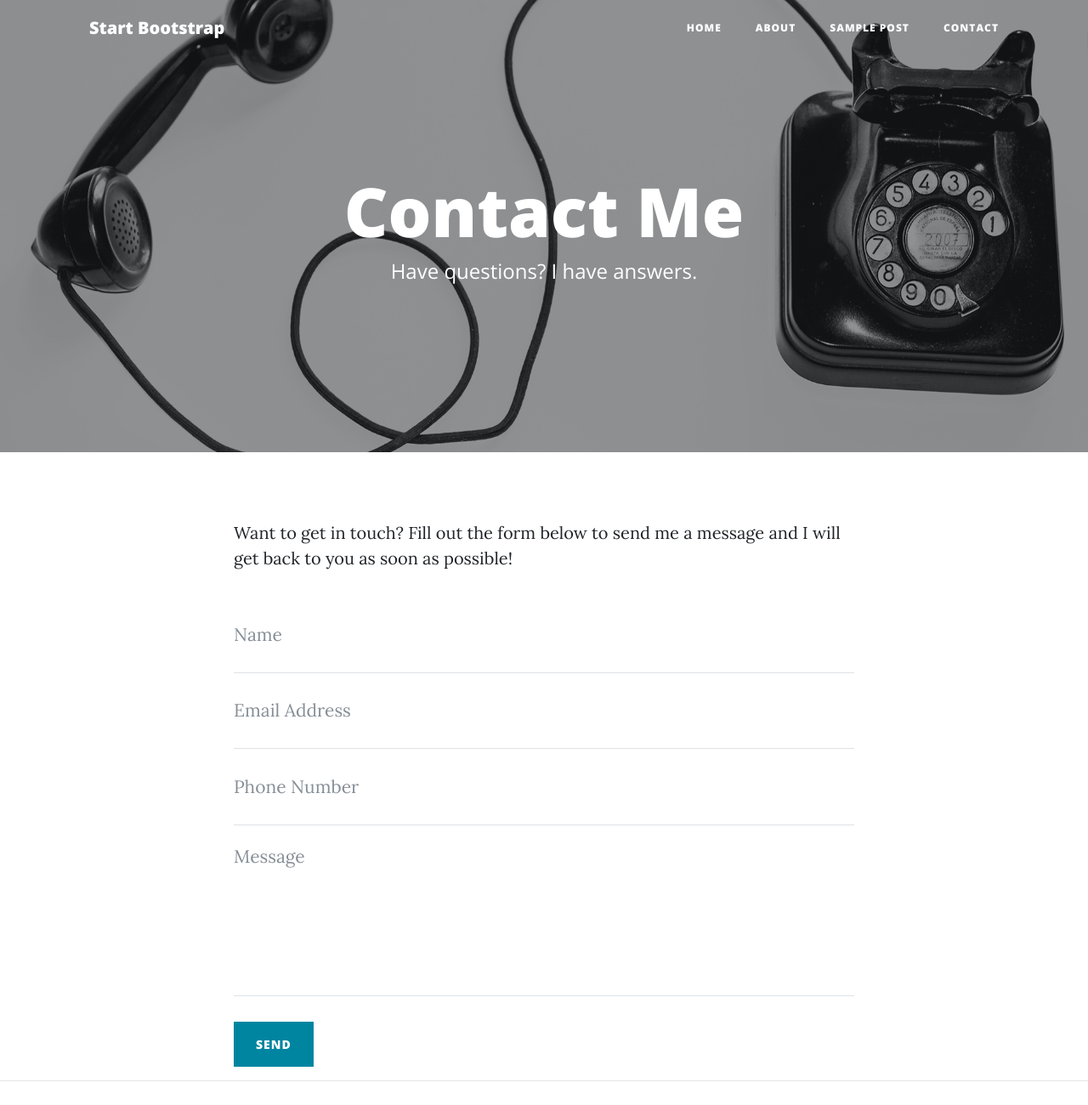
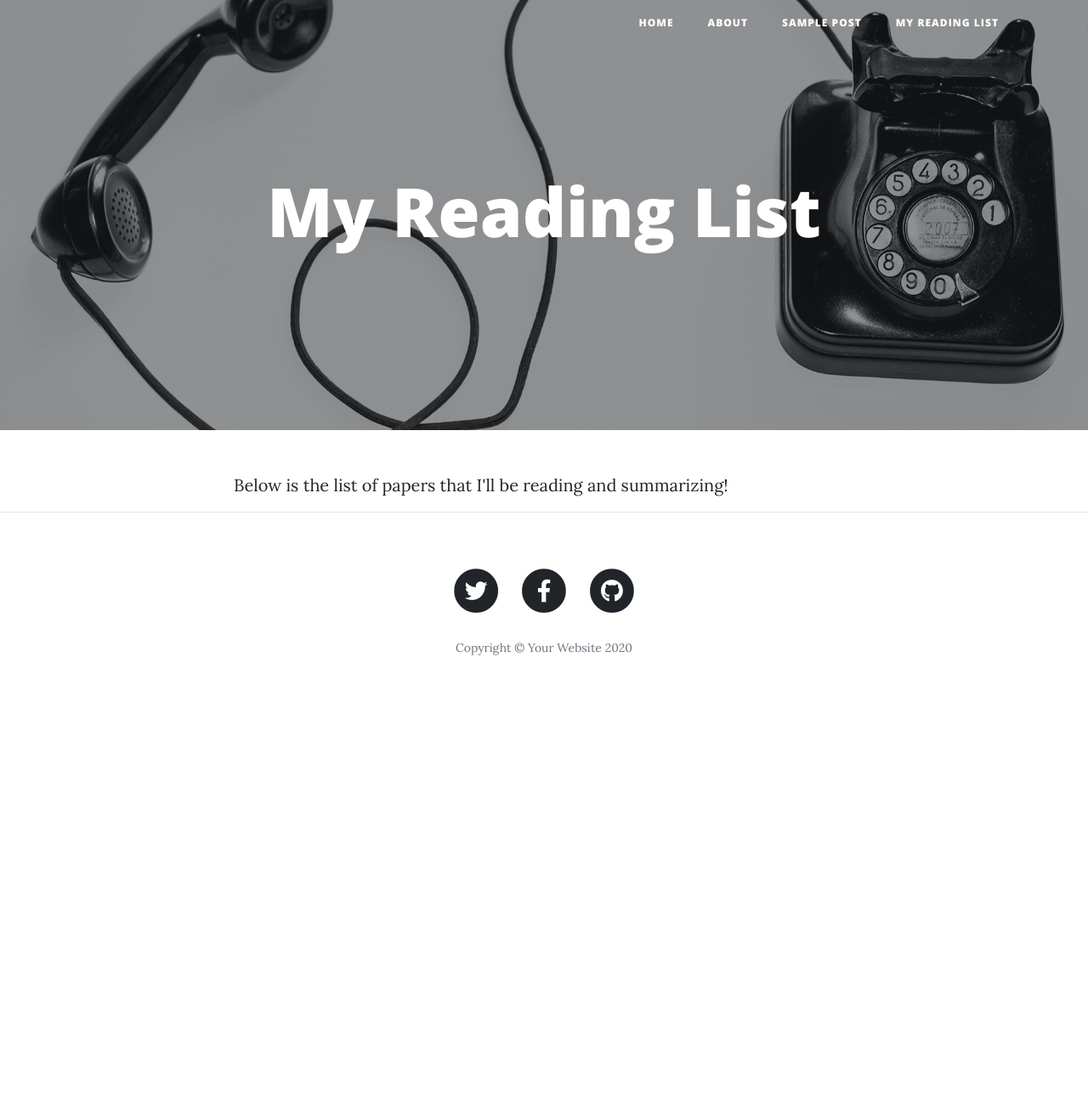
Before and after one commit to researchblog/researchblog.github.io, a website: page contact.html in a window 1280 px wide. Shown: the top 1300 px of the page at 85% size. After the commit the page ends 838 px from the top, so only its background shows below. Drawn offline with nearby package versions, Linux system fonts and the light colour scheme.

Commit message:
Update contact.html

```diff
--- a/contact.html
+++ b/contact.html
@@ -8,7 +8,7 @@
   <meta name="description" content="">
   <meta name="author" content="">
 
-  <title>Clean Blog - Start Bootstrap Theme</title>
+  <title>Jaydeep's Research Blog</title>
 
   <!-- Bootstrap core CSS -->
   <link href="vendor/bootstrap/css/bootstrap.min.css" rel="stylesheet">
@@ -28,7 +28,7 @@
   <!-- Navigation -->
   <nav class="navbar navbar-expand-lg navbar-light fixed-top" id="mainNav">
     <div class="container">
-      <a class="navbar-brand" href="index.html">Start Bootstrap</a>
+
       <button class="navbar-toggler navbar-toggler-right" type="button" data-toggle="collapse" data-target="#navbarResponsive" aria-controls="navbarResponsive" aria-expanded="false" aria-label="Toggle navigation">
         Menu
         <i class="fas fa-bars"></i>
@@ -45,7 +45,7 @@
             <a class="nav-link" href="post.html">Sample Post</a>
           </li>
           <li class="nav-item">
-            <a class="nav-link" href="contact.html">Contact</a>
+            <a class="nav-link" href="contact.html">My Reading List</a>
           </li>
         </ul>
       </div>
@@ -59,8 +59,8 @@
       <div class="row">
         <div class="col-lg-8 col-md-10 mx-auto">
           <div class="page-heading">
-            <h1>Contact Me</h1>
-            <span class="subheading">Have questions? I have answers.</span>
+            <h1>My Reading List</h1>
+            <span class="subheading"></span>
           </div>
         </div>
       </div>
@@ -71,43 +71,7 @@
   <div class="container">
     <div class="row">
       <div class="col-lg-8 col-md-10 mx-auto">
-        <p>Want to get in touch? Fill out the form below to send me a message and I will get back to you as soon as possible!</p>
-        <!-- Contact Form - Enter your email address on line 19 of the mail/contact_me.php file to make this form work. -->
-        <!-- WARNING: Some web hosts do not allow emails to be sent through forms to common mail hosts like Gmail or Yahoo. It's recommended that you use a private domain email address! -->
-        <!-- To use the contact form, your site must be on a live web host with PHP! The form will not work locally! -->
-        <form name="sentMessage" id="contactForm" novalidate>
-          <div class="control-group">
-            <div class="form-group floating-label-form-group controls">
-              <label>Name</label>
-              <input type="text" class="form-control" placeholder="Name" id="name" required data-validation-required-message="Please enter your name.">
-              <p class="help-block text-danger"></p>
-            </div>
-          </div>
-          <div class="control-group">
-            <div class="form-group floating-label-form-group controls">
-              <label>Email Address</label>
-              <input type="email" class="form-control" placeholder="Email Address" id="email" required data-validation-required-message="Please enter your email address.">
-              <p class="help-block text-danger"></p>
-            </div>
-          </div>
-          <div class="control-group">
-            <div class="form-group col-xs-12 floating-label-form-group controls">
-              <label>Phone Number</label>
-              <input type="tel" class="form-control" placeholder="Phone Number" id="phone" required data-validation-required-message="Please enter your phone number.">
-              <p class="help-block text-danger"></p>
-            </div>
-          </div>
-          <div class="control-group">
-            <div class="form-group floating-label-form-group controls">
-              <label>Message</label>
-              <textarea rows="5" class="form-control" placeholder="Message" id="message" required data-validation-required-message="Please enter a message."></textarea>
-              <p class="help-block text-danger"></p>
-            </div>
-          </div>
-          <br>
-          <div id="success"></div>
-          <button type="submit" class="btn btn-primary" id="sendMessageButton">Send</button>
-        </form>
+         Below is the list of papers that I'll be reading and summarizing!
       </div>
     </div>
   </div>
```
